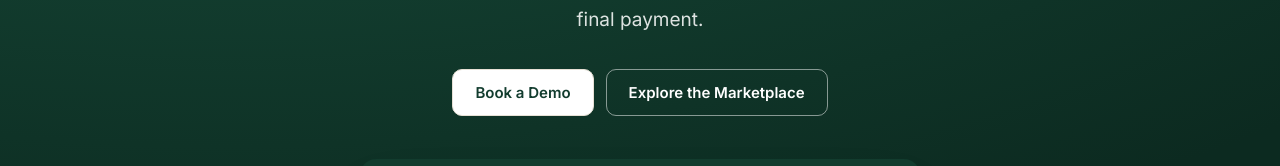
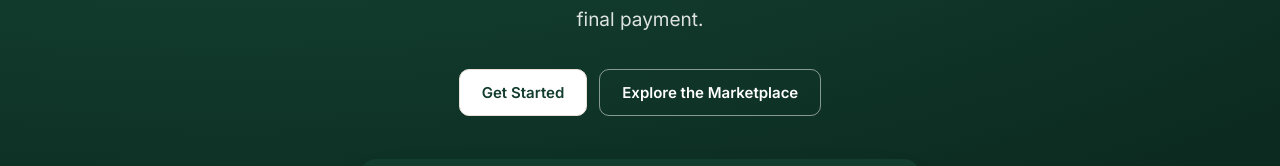
Before and after one commit to adagentpc-del/divinipartner, a React (Vite) app: page / in a window 1280 px wide. Shown: the part 440-606 px from the top of the page. Built offline with nearby package versions, Linux system fonts and the light colour scheme; no server answers.

Commit message:
Remove Book a Demo from Landing hero

```diff
--- a/src/pages/Landing.tsx
+++ b/src/pages/Landing.tsx
@@ -216,7 +216,7 @@ function EventBuilder() {
           </div>
         </label>
 
-        <button className="btn primary lg lnd-builder-cta" onClick={() => nav('/demo')}>
+        <button className="btn primary lg lnd-builder-cta" onClick={() => nav('/register')}>
           Build This Event With Us
         </button>
       </div>
@@ -386,8 +386,8 @@ export default function Landing() {
               administration, and transparent transactions from first inquiry to final payment.
             </p>
             <div className="cta">
-              <button className="btn gold lg" onClick={() => nav('/demo')}>
-                Book a Demo
+              <button className="btn gold lg" onClick={() => nav('/register')}>
+                Get Started
               </button>
               <button className="btn ghost lg" onClick={() => nav('/marketplace')}>
                 Explore the Marketplace
```
